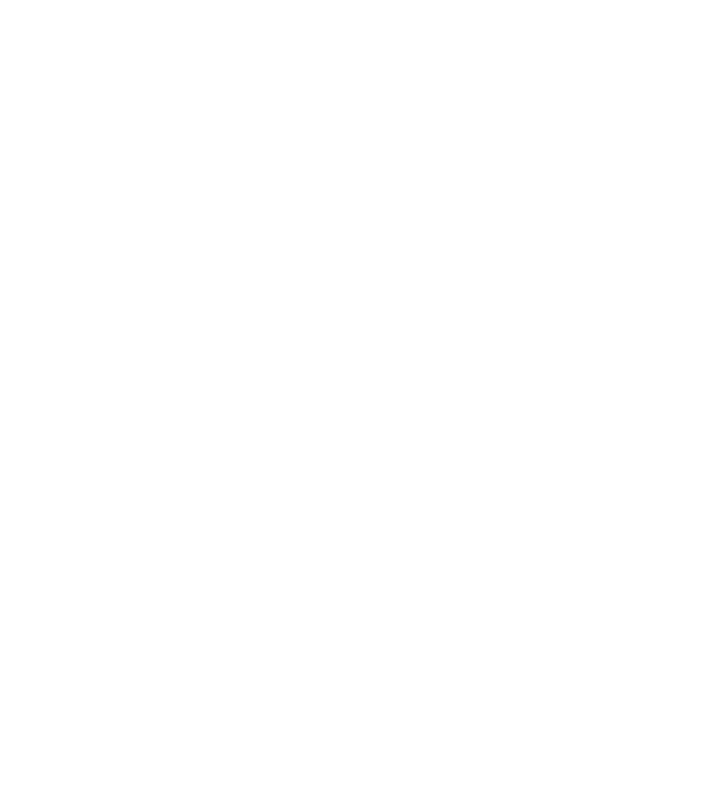
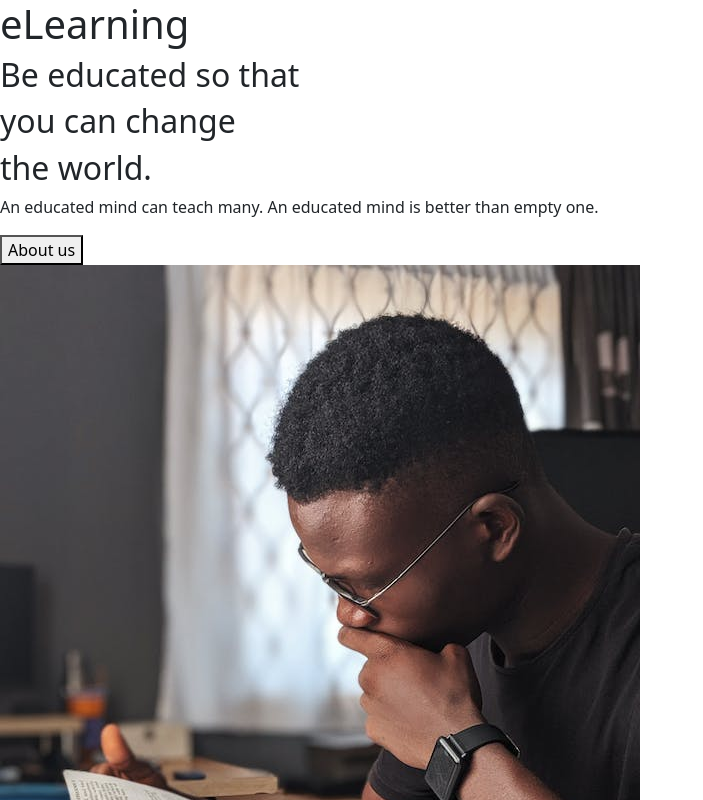
Before and after one commit to AvazShukurullayev/r-7-e-Learning, a React (Create React App) app: page / in a window 1280 px wide. Shown: the top 800 px of the page, without its empty margins (0-703 px from the left). Built offline with nearby package versions, Linux system fonts and the light colour scheme; the HTML template or start-up script is replaced by a standard one.

Commit message:
About section html completed

```diff
--- a/src/app/App.js
+++ b/src/app/App.js
@@ -1,9 +1,11 @@
 import React from 'react';
+import AboutUs from "../pages/AboutUs";
 
 const App = () => {
     return (
         <div className={"app"}>
-
+            <h1>eLearning</h1>
+            <AboutUs/>
         </div>
     );
 };
--- /dev/null
+++ b/src/components/AboutSection.js
@@ -0,0 +1,30 @@
+import React from 'react';
+import homeIntro from "../img/home_intro.jpg"
+const AboutSection = () => {
+    return (
+        <div>
+            <div className="description">
+                <div className="title">
+                    <div className="hide">
+                        <h2>Be educated so that</h2>
+                    </div>
+                    <div className="hide">
+                        <h2>you can change</h2>
+                    </div>
+                    <div className="hide">
+                        <h2>the world.</h2>
+                    </div>
+                </div>
+                <p>
+                    An educated mind can teach many. An educated mind is better than empty one.
+                </p>
+                <button>About us</button>
+            </div>
+            <div className="image">
+                <img src={homeIntro} alt="man is reading a book"/>
+            </div>
+        </div>
+    );
+};
+
+export default AboutSection;
--- /dev/null
+++ b/src/pages/AboutUs.js
@@ -0,0 +1,12 @@
+import React from 'react';
+import AboutSection from "../components/AboutSection";
+
+const AboutUs = () => {
+    return (
+        <div className={"about__us"}>
+            <AboutSection/>
+        </div>
+    );
+};
+
+export default AboutUs;
```
Also changed, not shown: src/components/index.js (deleted), src/img/home_intro.jpg (added).
